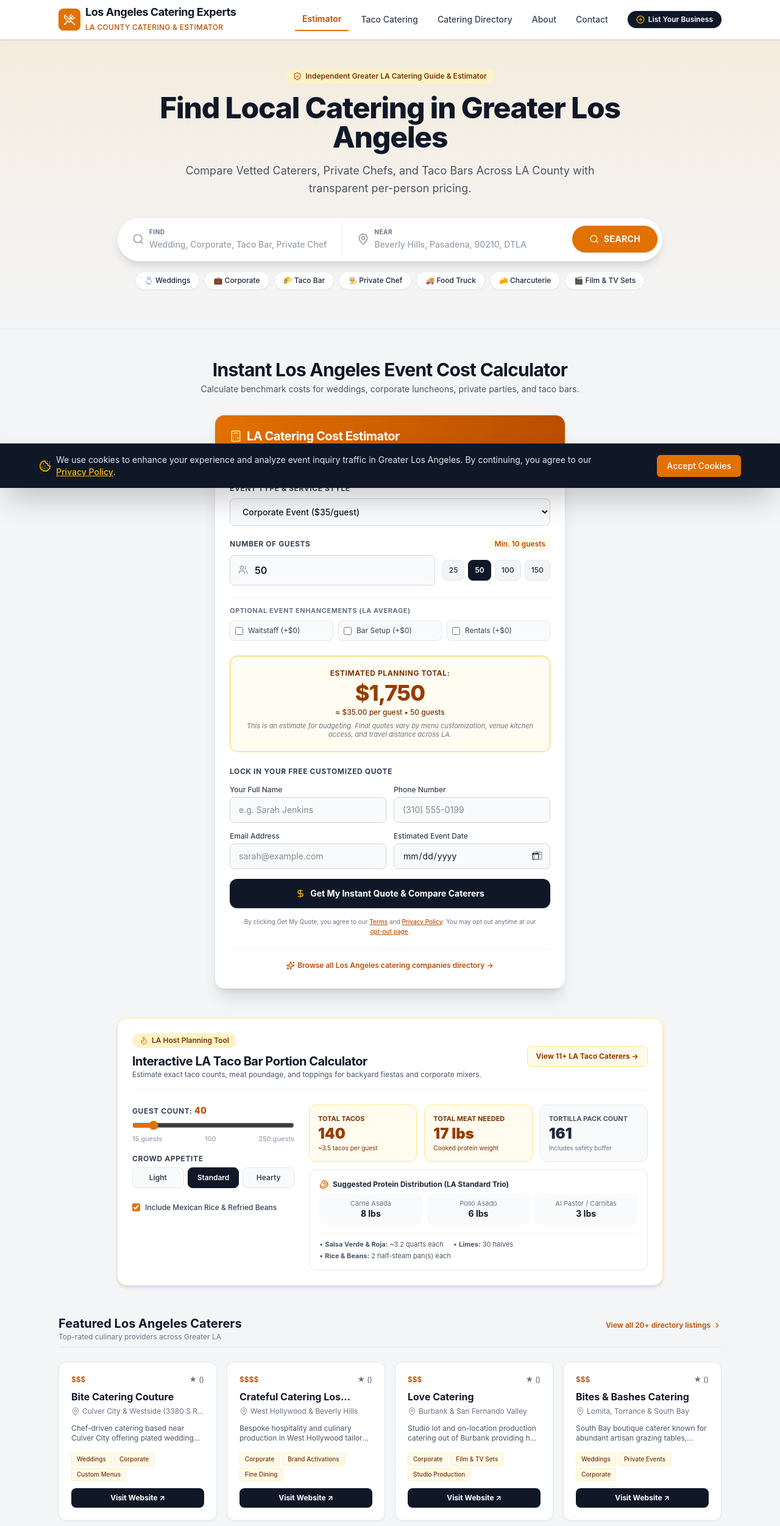
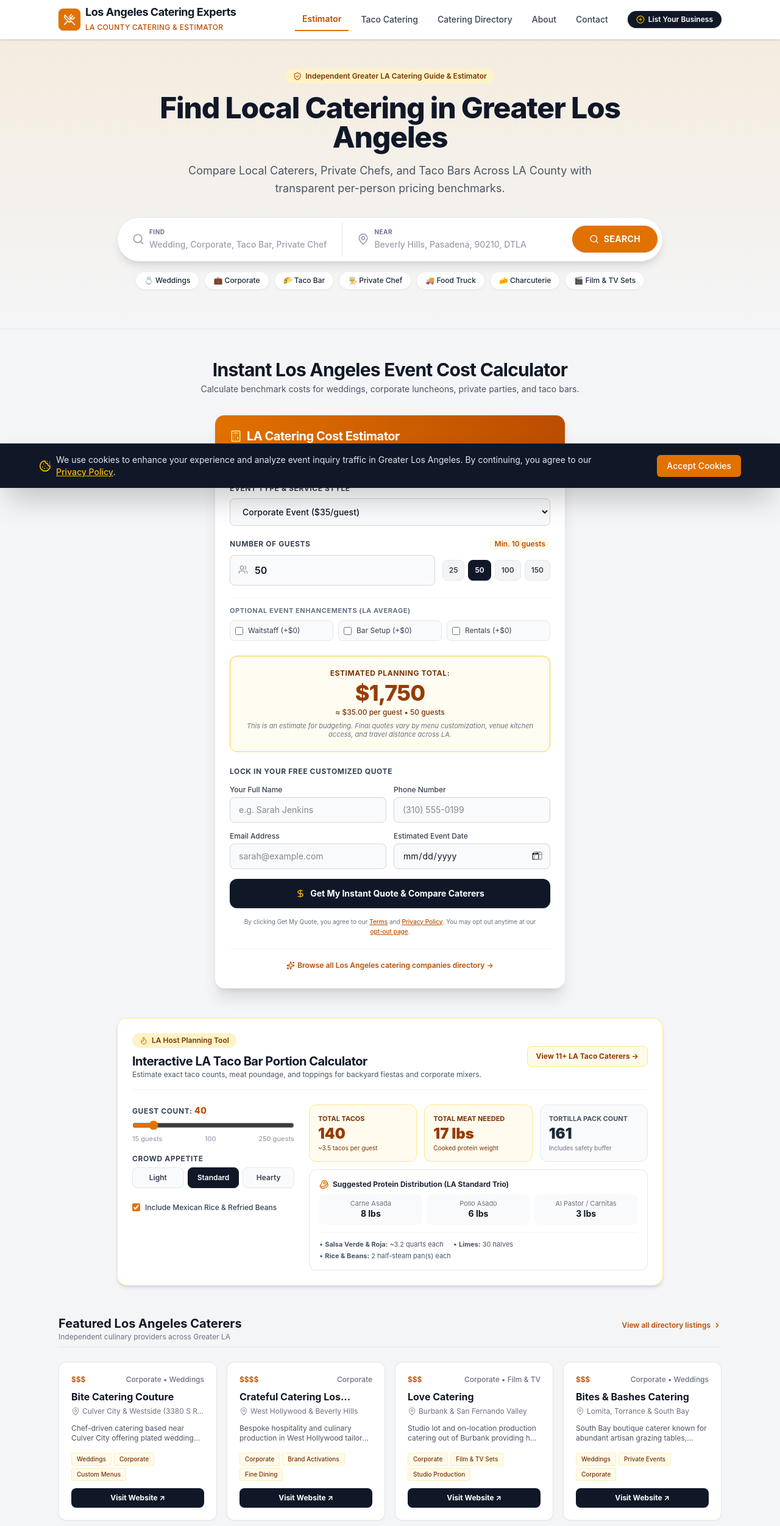
Before and after one commit to AbdoAli1995/la-catering-experts, a React (Vite) app: page / in a window 1280 px wide. Shown: the top 2502 px of the page at 61% size. Built offline with nearby package versions, Linux system fonts and the light colour scheme.

Commit message:
Enhance HomePage with SEO improvements and text updates
Updated the HomePage component to include useEffect for setting document title and meta description. Adjusted category labels and improved text clarity in various sections.

```diff
--- a/src/pages/HomePage.tsx
+++ b/src/pages/HomePage.tsx
@@ -1,9 +1,9 @@
-import React from 'react';
+import React, { useEffect } from 'react';
 import { DualSearchBar } from '../components/DualSearchBar';
 import { CostEstimator } from '../components/CostEstimator';
 import { TacoCalculator } from '../components/TacoCalculator';
 import { CATERING_COMPANIES } from '../data/caterers';
-import { HelpCircle, DollarSign, Award, ChevronRight, ShieldCheck, MapPin, Utensils } from 'lucide-react';
+import { HelpCircle, DollarSign, ChevronRight, ShieldCheck, MapPin } from 'lucide-react';
 
 interface HomePageProps {
   onNavigate: (view: string) => void;
@@ -11,11 +11,30 @@ interface HomePageProps {
   onCategoryFilterTransfer: (category: string) => void;
 }
 
+const CATEGORY_LABELS: Record<string, string> = {
+  weddings: 'Weddings',
+  corporate: 'Corporate',
+  tacos: 'Tacos',
+  film: 'Film & TV',
+  charcuterie: 'Charcuterie',
+};
+
 export const HomePage: React.FC<HomePageProps> = ({
   onNavigate,
   onSearchTransfer,
   onCategoryFilterTransfer,
 }) => {
+  useEffect(() => {
+    document.title = 'Los Angeles Catering Directory & Event Cost Calculator | LA County';
+    const metaDesc = document.querySelector('meta[name="description"]');
+    if (metaDesc) {
+      metaDesc.setAttribute(
+        'content',
+        'Compare independent Los Angeles caterers, taco carts, and event catering companies across LA County. Estimate per-person costs and taco quantities.'
+      );
+    }
+  }, []);
+
   const handleSearch = (query: string, location: string) => {
     onSearchTransfer(query, location);
     onNavigate('companies');
@@ -46,7 +65,7 @@ export const HomePage: React.FC<HomePageProps> = ({
             Find Local Catering in Greater Los Angeles
           </h1>
           <p className="text-base sm:text-lg text-gray-600 mb-8 max-w-2xl mx-auto leading-relaxed">
-            Compare Vetted Caterers, Private Chefs, and Taco Bars Across LA County with transparent per-person pricing.
+            Compare Local Caterers, Private Chefs, and Taco Bars Across LA County with transparent per-person pricing benchmarks.
           </p>
 
           <DualSearchBar
@@ -75,23 +94,28 @@ export const HomePage: React.FC<HomePageProps> = ({
         <TacoCalculator onExploreTacoCaterers={() => onNavigate('taco-catering')} />
       </section>
 
-      {/* Featured Vetted Caterers */}
+      {/* Featured Caterers */}
       <section className="max-w-6xl mx-auto px-4 sm:px-6 lg:px-8">
         <div className="flex flex-col sm:flex-row items-baseline justify-between mb-6 pb-2 border-b border-gray-200 gap-2">
           <div>
             <h3 className="text-xl font-bold text-gray-900">Featured Los Angeles Caterers</h3>
-            <p className="text-xs text-gray-500">Top-rated culinary providers across Greater LA</p>
+            <p className="text-xs text-gray-500">Independent culinary providers across Greater LA</p>
           </div>
           <button
             onClick={() => onNavigate('companies')}
             className="text-xs font-semibold text-amber-700 hover:text-amber-800 flex items-center gap-1"
           >
-            View all 20+ directory listings <ChevronRight className="w-3.5 h-3.5" />
+            View all directory listings <ChevronRight className="w-3.5 h-3.5" />
           </button>
         </div>
 
         <div className="grid grid-cols-1 md:grid-cols-2 lg:grid-cols-4 gap-4">
-          {featuredCaterers.map((caterer) => (
+          {featuredCaterers.map((caterer) => {
+            const categorySummary = caterer.categories
+              .map((cat) => CATEGORY_LABELS[cat] || cat)
+              .join(' • ');
+
+            return (
               <div
                 key={caterer.id}
                 className="bg-white rounded-xl border border-gray-200 p-5 shadow-xs hover:shadow-md transition flex flex-col justify-between"
@@ -99,7 +123,7 @@ export const HomePage: React.FC<HomePageProps> = ({
                 <div>
                   <div className="flex items-center justify-between text-xs text-gray-400 mb-2">
                     <span className="font-semibold text-amber-700">{caterer.priceLevel || '$$'}</span>
-                  <span className="text-gray-500 font-medium">★ {caterer.rating} ({caterer.reviewCount})</span>
+                    <span className="text-gray-500 font-medium">{categorySummary}</span>
                   </div>
                   <h4 className="font-bold text-gray-900 text-base mb-1 line-clamp-1">{caterer.name}</h4>
                   <p className="text-xs text-gray-500 flex items-center gap-1 mb-3">
@@ -133,7 +157,7 @@ export const HomePage: React.FC<HomePageProps> = ({
                     </a>
                   ) : (
                     <button
-                    onClick={() => onNavigate('add-business')}
+                      onClick={() => onNavigate('list-your-business')}
                       className="block w-full text-center py-2 px-3 rounded-lg bg-amber-50 hover:bg-amber-100 text-amber-900 border border-amber-300 text-xs font-bold transition"
                     >
                       Claim Listing
@@ -141,11 +165,12 @@ export const HomePage: React.FC<HomePageProps> = ({
                   )}
                 </div>
               </div>
-          ))}
+            );
+          })}
         </div>
       </section>
 
-      {/* Pricing Guide & FAQ Section (from original index.html) */}
+      {/* Pricing Guide & FAQ Section */}
       <section className="max-w-4xl mx-auto px-4 sm:px-6 lg:px-8">
         <div className="bg-white rounded-2xl p-8 border border-gray-200 shadow-xs space-y-8">
           <div>
```
Lines whose indentation alone changed are shown as unchanged.
